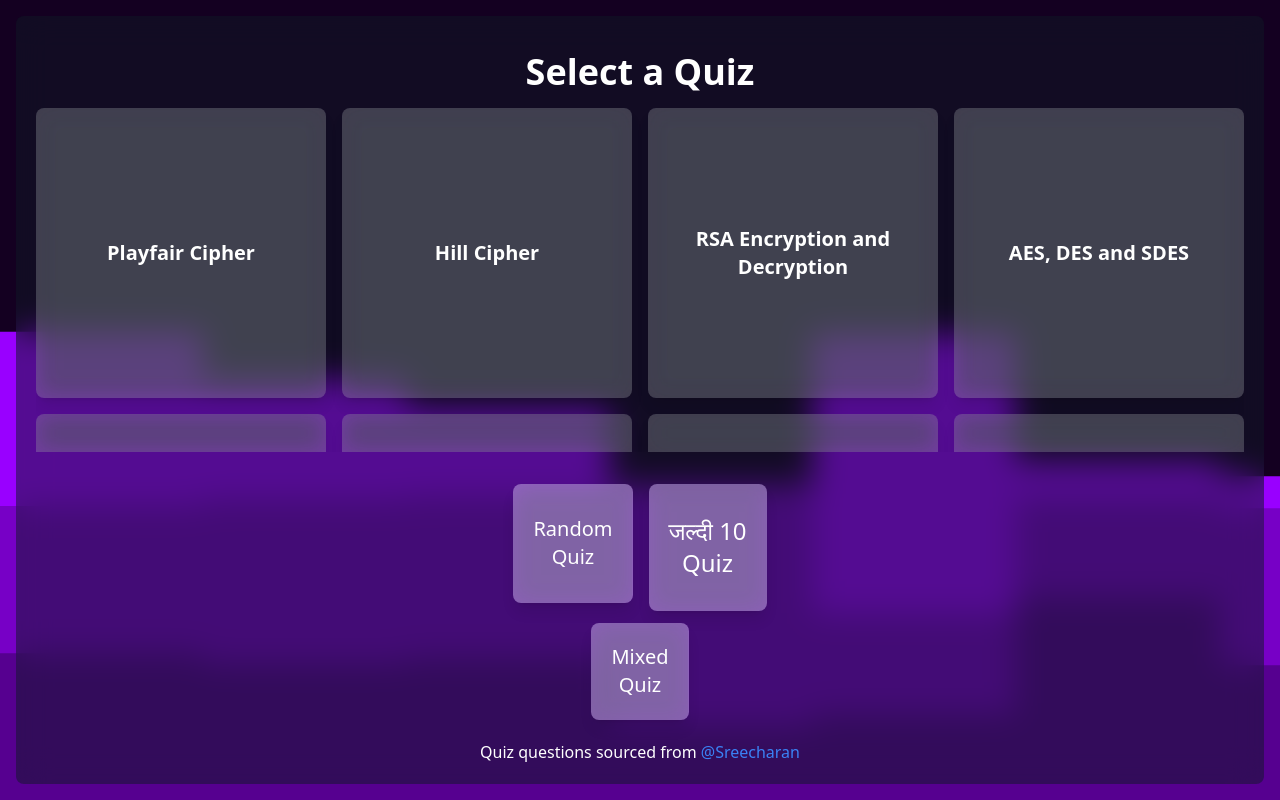
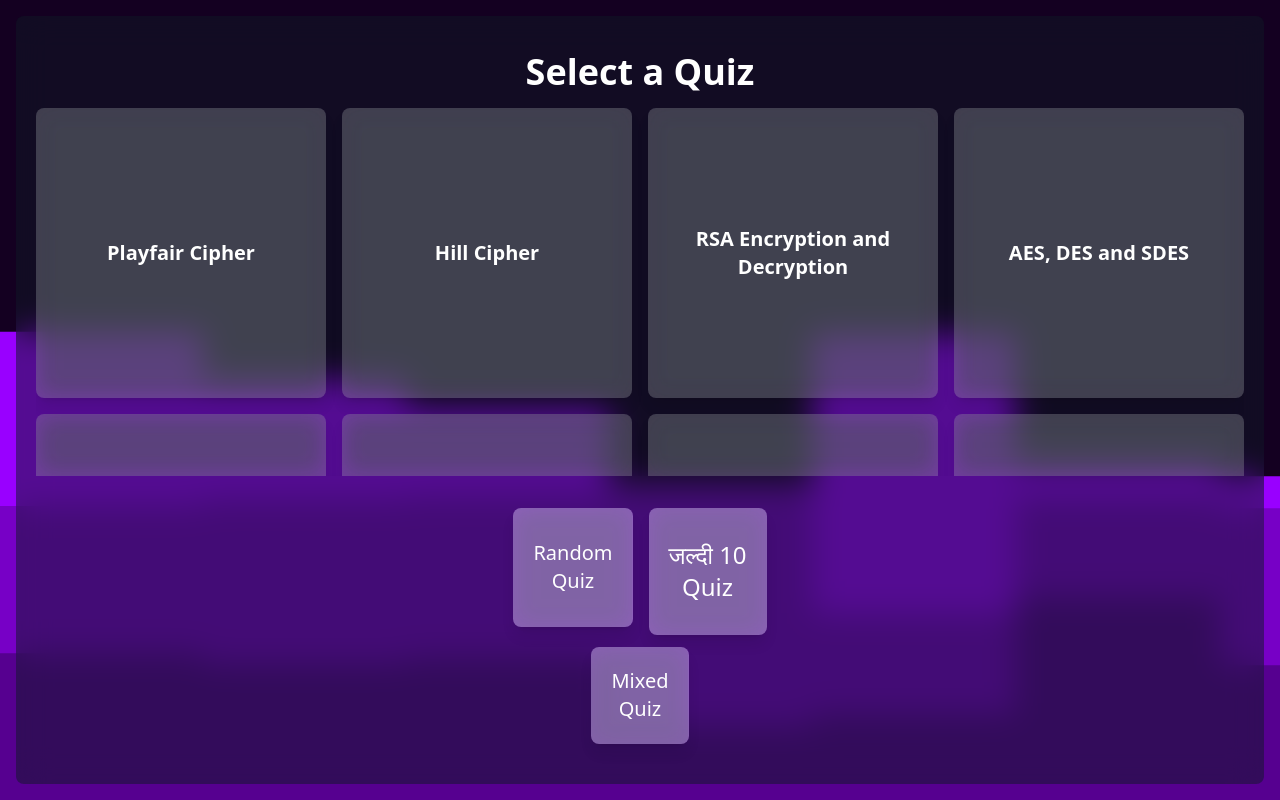
Before and after one commit to poseidon0z/wildlife-ecology-practice, a React (Vite) app: page / in a window 1280 px wide. Built offline with nearby package versions, Linux system fonts and the light colour scheme.

Commit message:
Removed old citation

```diff
--- a/src/components/Home.tsx
+++ b/src/components/Home.tsx
@@ -1,7 +1,7 @@
 // src/components/QuizSelection.tsx
-import React from "react";
-import { useNavigate } from "react-router-dom";
-import questionsData from "../data/CryptoQuestions.json";
+import React from 'react';
+import { useNavigate } from 'react-router-dom';
+import questionsData from '../data/CryptoQuestions.json';
 
 // Define category names instead of week numbers
 const getQuizCategories = (): string[] => {
@@ -26,11 +26,11 @@ const QuizSelection: React.FC = () => {
 
   // Navigate to mixed quiz
   const handleMixedClick = () => {
-    navigate("/quiz/mixed");
+    navigate('/quiz/mixed');
   };
 
   const handleJaldiTenClick = () => {
-    navigate("/quiz/जल्दी10");
+    navigate('/quiz/जल्दी10');
   };
 
   return (
@@ -77,13 +77,6 @@ const QuizSelection: React.FC = () => {
           Quiz
         </button>
       </div>
-
-      <p className="text-white">
-        Quiz questions sourced from{" "}
-        <a className="text-blue-500" href="https://github.com/sr2echa">
-          @Sreecharan
-        </a>
-      </p>
     </div>
   );
 };
```
